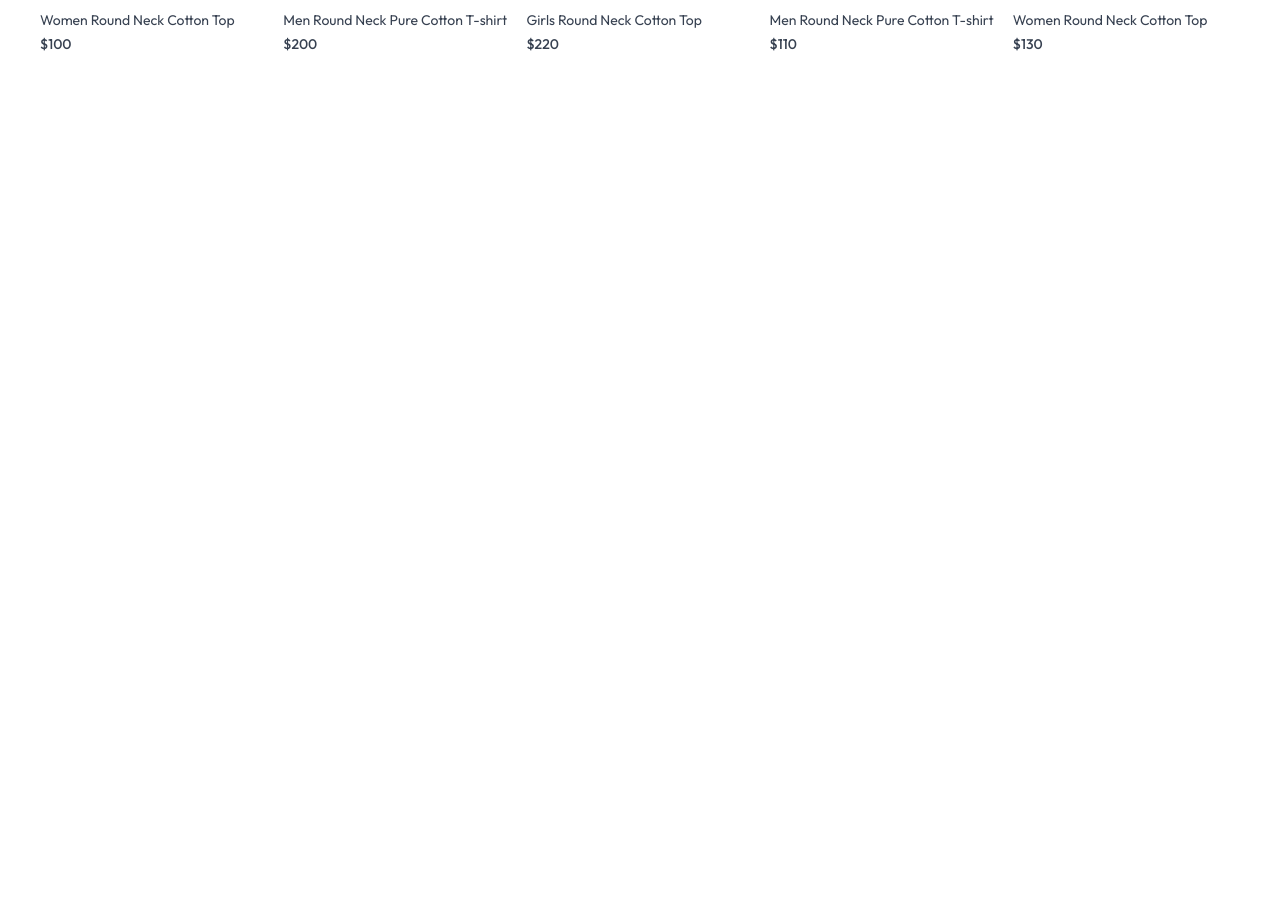
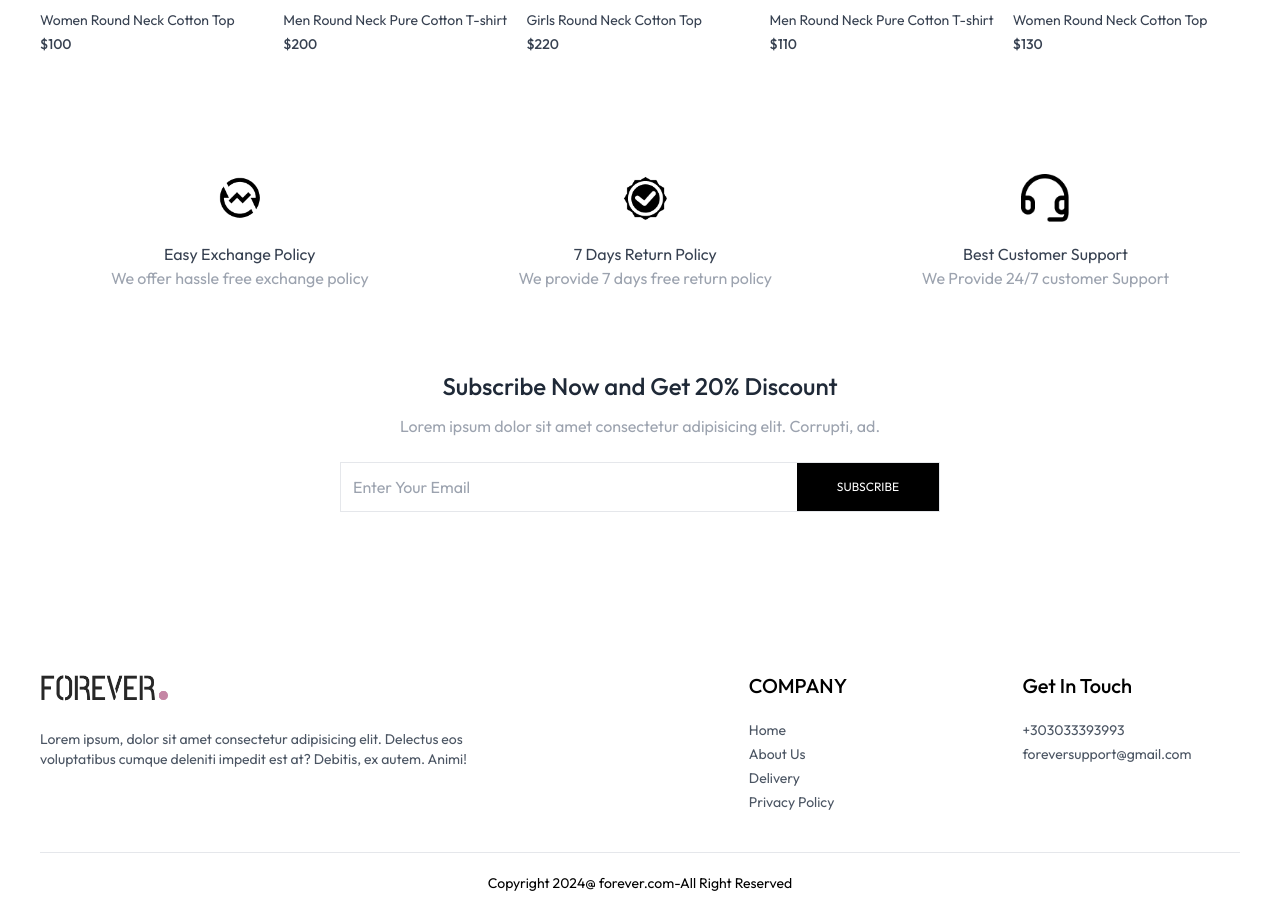
Before and after one commit to mdsabbirkhan1371/React-Ecommerce-Website-Shopping-Client-SIte, a React app: page / in a window 1280 px wide. Shown: the part 1815-2728 px from the top of the page. Before the commit the page ends 1909 px from the top, so only its background shows below. Built offline with nearby package versions, Linux system fonts and the light colour scheme; the HTML template or start-up script is replaced by a standard one.

Commit message:
footer addded

```diff
--- a/src/App.jsx
+++ b/src/App.jsx
@@ -9,6 +9,7 @@
 import Login from './pages/Login';
 import Orders from './pages/Orders';
 import Navbar from './components/Navbar';
+import Footer from './components/Footer';
 
 const App = () => {
   return (
@@ -25,6 +26,7 @@
         <Route path="/login" element={<Login />}></Route>
         <Route path="/orders" element={<Orders />}></Route>
       </Routes>
+      <Footer />
     </div>
   );
 };
--- /dev/null
+++ b/src/components/Footer.jsx
@@ -0,0 +1,43 @@
+import React from 'react';
+import { assets } from '../assets/assets';
+
+const Footer = () => {
+  return (
+    <div>
+      <div className="flex flex-col sm:grid grid-cols-[3fr_1fr_1fr] gap-14 my-10 mt-40 text-sm">
+        <div>
+          <img className="w-32 mb-5" src={assets.logo} alt="" />
+          <p className="w-full md:w-2/3 text-gray-600">
+            Lorem ipsum, dolor sit amet consectetur adipisicing elit. Delectus
+            eos voluptatibus cumque deleniti impedit est at? Debitis, ex autem.
+            Animi!
+          </p>
+        </div>
+        <div>
+          <p className="text-xl font-medium mb-5">COMPANY</p>
+          <ul className="flex flex-col gap-1 text-gray-600">
+            <li>Home</li>
+            <li>About Us</li>
+            <li>Delivery</li>
+            <li>Privacy Policy</li>
+          </ul>
+        </div>
+        <div>
+          <p className="text-xl font-medium mb-5">Get In Touch</p>
+          <ul className="flex flex-col gap-1 text-gray-600">
+            <li>+303033393993</li>
+            <li>foreversupport@gmail.com</li>
+          </ul>
+        </div>
+      </div>
+      <div>
+        <hr />
+        <p className="text-center text-sm py-5">
+          Copyright 2024@ forever.com-All Right Reserved
+        </p>
+      </div>
+    </div>
+  );
+};
+
+export default Footer;
--- /dev/null
+++ b/src/components/NewsLetterBox.jsx
@@ -0,0 +1,34 @@
+const NewsLetterBox = () => {
+  const onSubmitForm = event => {
+    event.preventDefault();
+  };
+  return (
+    <div className="text-center">
+      <p className="text-2xl font-medium text-gray-800">
+        Subscribe Now and Get 20% Discount
+      </p>
+      <p className="text-gray-400 mt-3">
+        Lorem ipsum dolor sit amet consectetur adipisicing elit. Corrupti, ad.
+      </p>
+
+      <form
+        onSubmit={onSubmitForm}
+        className="w-full sm:w-1/2 flex items-center gap-3 mx-auto my-6 border pl-3"
+      >
+        <input
+          className="w-full sm:flex-1 outline-none"
+          type="email"
+          placeholder="Enter Your Email"
+        />
+        <button
+          className="bg-black text-white text-xs px-10 py-4"
+          type="submit"
+        >
+          SUBSCRIBE
+        </button>
+      </form>
+    </div>
+  );
+};
+
+export default NewsLetterBox;
--- /dev/null
+++ b/src/components/OurPolicy.jsx
@@ -0,0 +1,26 @@
+import { assets } from '../assets/assets';
+
+const OurPolicy = () => {
+  return (
+    <div className="flex flex-col sm:flex-row justify-around gap-12 sm:gap-2 text-center py-20 text-xs sm:text-sm md:text-base text-gray-700">
+      <div>
+        <img className="w-12 m-auto mb-5" src={assets.exchange_icon} alt="" />
+        <p className="text-semibold">Easy Exchange Policy</p>
+        <p className="text-gray-400">We offer hassle free exchange policy</p>
+      </div>
+      <div>
+        <img className="w-12 m-auto mb-5" src={assets.quality_icon} alt="" />
+        <p className="text-semibold">7 Days Return Policy</p>
+        <p className="text-gray-400">We provide 7 days free return policy</p>
+      </div>
+
+      <div>
+        <img className="w-12 m-auto mb-5" src={assets.support_img} alt="" />
+        <p className="text-semibold">Best Customer Support</p>
+        <p className="text-gray-400">We Provide 24/7 customer Support</p>
+      </div>
+    </div>
+  );
+};
+
+export default OurPolicy;
--- a/src/pages/Home.jsx
+++ b/src/pages/Home.jsx
@@ -1,6 +1,8 @@
 import BestSeller from '../components/BestSeller';
 import Hero from '../components/Hero';
 import LatestCollection from '../components/LatestCollection';
+import NewsLetterBox from '../components/NewsLetterBox';
+import OurPolicy from '../components/OurPolicy';
 
 const Home = () => {
   return (
@@ -8,6 +10,8 @@
       <Hero></Hero>
       <LatestCollection />
       <BestSeller></BestSeller>
+      <OurPolicy></OurPolicy>
+      <NewsLetterBox></NewsLetterBox>
     </div>
   );
 };
```
